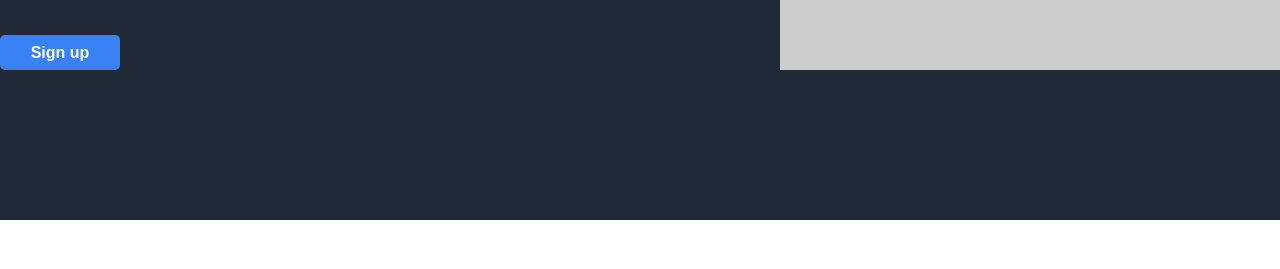
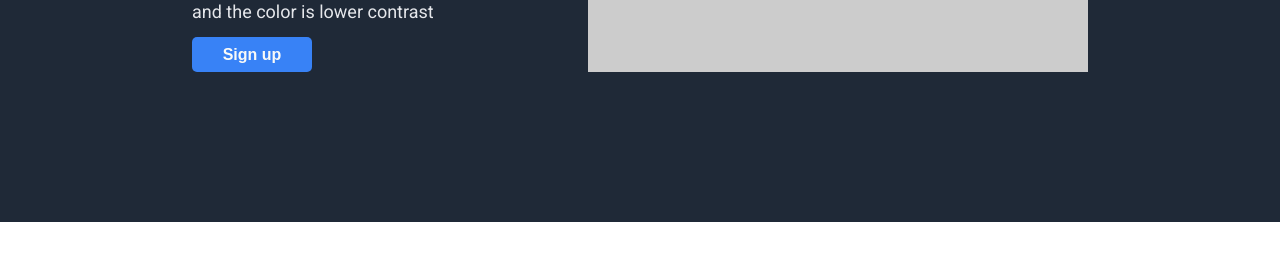
Before and after one commit to AntanasPuzas/odin-landing-page, a plain HTML site: page index.html in a window 1280 px wide. Shown: the part 348-617 px from the top of the page. Drawn offline with Linux system fonts and the light colour scheme; placeholder pictures from the web are drawn by us.

Commit message:
Fix hero section positioning

```diff
--- a/index.html
+++ b/index.html
@@ -25,6 +25,7 @@
         </ul>
     </div>
     <div class="hero">
+        <div class="hero-container">
             <div class="hero-text">
                 <div class="hero-title">This website is awesome</div>
                 <div class="hero-description">This website has some subtext that goes here under the main title. It's a
@@ -32,6 +33,7 @@
                 <button class="hero-button">Sign up</button>
             </div>
             <img src="https://dummyimage.com/500x225/fff/aaa" class="hero-image">
+        </div>
     </div>
     <div class="information">
         <div class="information-title">Some random information.</div>
--- a/style.css
+++ b/style.css
@@ -1,7 +1,6 @@
 body {
     font-family: 'Roboto', sans-serif;
     margin: 0;
-    /* overflow: hidden; */
     height: 100vh;
     display: flex;
     flex-direction: column;
@@ -49,10 +48,16 @@ a {
 
 .hero {
     display: flex;
+    width: 100vw;
+    justify-content: center;
+}
+
+.hero-container {
+    display: flex;
     padding: 150px 0;
     gap: 48px;
-    width: 100vw;
-    justify-content: center;
+    width: 70vw;
+    justify-content: space-between;
 }
 
 .hero-text {
@@ -150,6 +155,7 @@ button {
     background: #3882F6;
     color: #F9FAF8;
     width: 70vw;
+    max-width: 70vw;
     padding: 46px 0;
     margin: 90px 0;
     border-radius: 10px;
```
Lines whose indentation alone changed are shown as unchanged.
